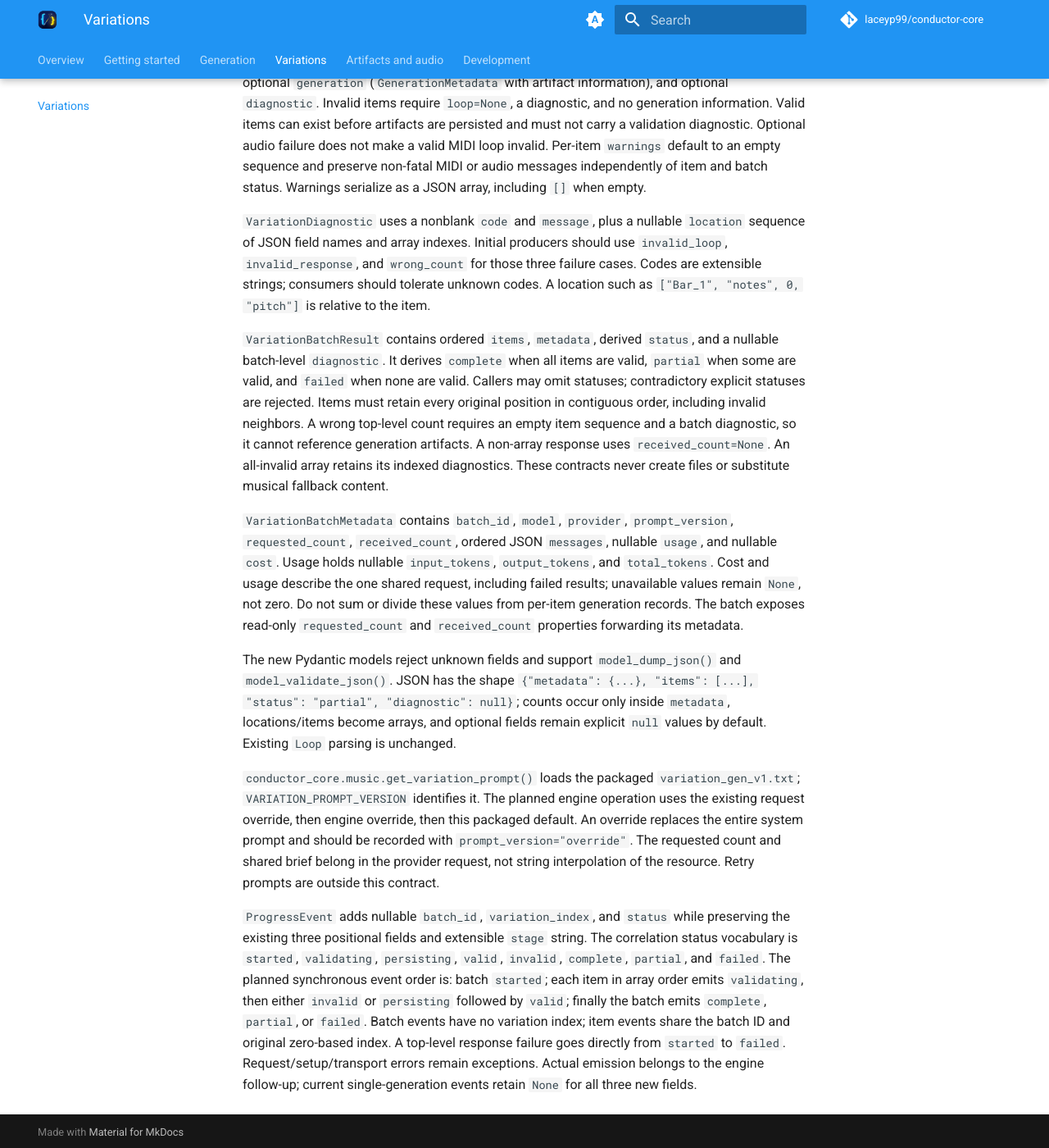
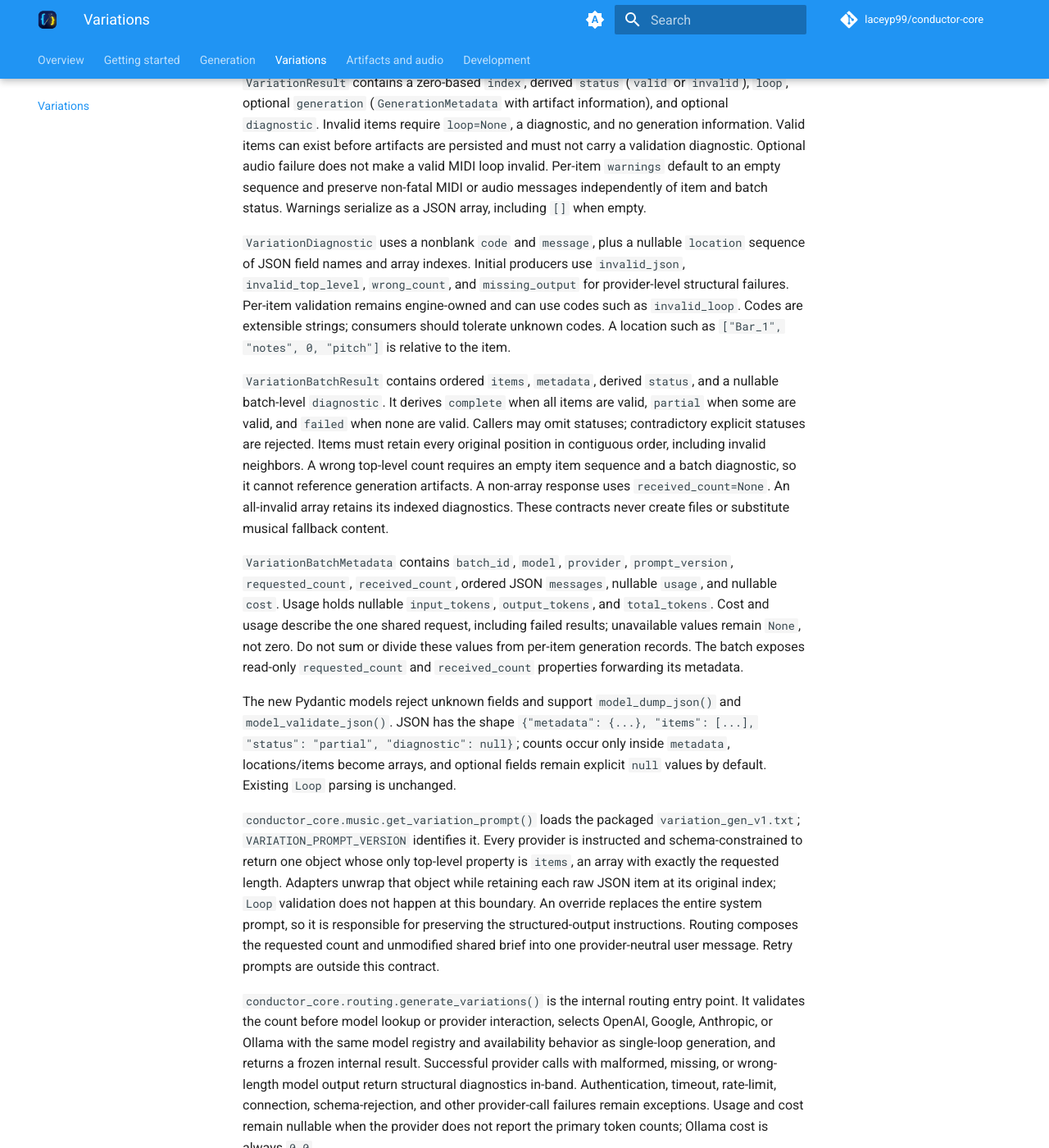
Before and after one commit to laceyp99/conductor-core, an MkDocs documentation site: the page built from docs/variations.md, in a window 1280 px wide and 1400 px high, scrolled down 351 px. Shown: the whole window at 82% size. Built offline with MkDocs 1.6.1 and Material for MkDocs 9.7.7, drawn with Linux system fonts in a browser that asks for light colours; comment, search, counter and statistics services are not loaded; some of the changed text lies outside the part shown.

Commit message:
docs(variations): document provider batch boundary

```diff
--- a/docs/variations.md
+++ b/docs/variations.md
@@ -1,8 +1,9 @@
 # Variation contracts (preparation for batch generation)
 
-Core now exposes variation data contracts and a canonical initial prompt.
-The `generate_variations(request, count=4)` engine operation, provider array
-handling, and batch persistence are follow-up work; they are not available yet.
+Core exposes variation data contracts, a canonical prompt, and lower-level
+provider routing for structured variation batches. The public
+`generate_variations(request, count=4)` engine operation, per-item validation,
+and batch persistence are follow-up work; they are not available yet.
 The planned operation reuses `GenerationRequest` for one shared musical brief.
 `validate_variation_count()` defaults to 4 and accepts only integers from 2 to 8;
 booleans, floats, and strings are rejected without coercion.
@@ -18,9 +19,11 @@ and batch status. Warnings serialize as a JSON array, including `[]` when empty.
 
 `VariationDiagnostic` uses a nonblank `code` and `message`, plus a nullable
 `location` sequence of JSON field names and array indexes. Initial producers
-should use `invalid_loop`, `invalid_response`, and `wrong_count` for those three
-failure cases. Codes are extensible strings; consumers should tolerate unknown
-codes. A location such as `["Bar_1", "notes", 0, "pitch"]` is relative to the item.
+use `invalid_json`, `invalid_top_level`, `wrong_count`, and `missing_output` for
+provider-level structural failures. Per-item validation remains engine-owned and
+can use codes such as `invalid_loop`. Codes are extensible strings; consumers
+should tolerate unknown codes. A location such as
+`["Bar_1", "notes", 0, "pitch"]` is relative to the item.
 
 `VariationBatchResult` contains ordered `items`, `metadata`, derived `status`,
 and a nullable batch-level `diagnostic`. It derives `complete` when all items
@@ -47,12 +50,24 @@ counts occur only inside `metadata`, locations/items become arrays, and optional
 fields remain explicit `null` values by default. Existing `Loop` parsing is unchanged.
 
 `conductor_core.music.get_variation_prompt()` loads the packaged
-`variation_gen_v1.txt`; `VARIATION_PROMPT_VERSION` identifies it. The planned
-engine operation uses the existing request override, then engine override, then
-this packaged default. An override replaces the entire system prompt and should
-be recorded with `prompt_version="override"`. The requested count and shared
-brief belong in the provider request, not string interpolation of the resource.
-Retry prompts are outside this contract.
+`variation_gen_v1.txt`; `VARIATION_PROMPT_VERSION` identifies it. Every provider
+is instructed and schema-constrained to return one object whose only top-level
+property is `items`, an array with exactly the requested length. Adapters unwrap
+that object while retaining each raw JSON item at its original index; `Loop`
+validation does not happen at this boundary. An override replaces the entire
+system prompt, so it is responsible for preserving the structured-output
+instructions. Routing composes the requested count and unmodified shared brief
+into one provider-neutral user message. Retry prompts are outside this contract.
+
+`conductor_core.routing.generate_variations()` is the internal routing entry
+point. It validates the count before model lookup or provider interaction,
+selects OpenAI, Google, Anthropic, or Ollama with the same model registry and
+availability behavior as single-loop generation, and returns a frozen internal
+result. Successful provider calls with malformed, missing, or wrong-length model
+output return structural diagnostics in-band. Authentication, timeout,
+rate-limit, connection, schema-rejection, and other provider-call failures remain
+exceptions. Usage and cost remain nullable when the provider does not report the
+primary token counts; Ollama cost is always `0.0`.
 
 `ProgressEvent` adds nullable `batch_id`, `variation_index`, and `status` while
 preserving the existing three positional fields and extensible `stage` string.
--- a/pyproject.toml
+++ b/pyproject.toml
@@ -4,7 +4,7 @@ build-backend = "setuptools.build_meta"
 
 [project]
 name = "conductor-core"
-version = "0.5.2"
+version = "0.6.0"
 description = "Reusable prompt-to-MIDI loop generation engine for Conductor"
 readme = "README.md"
 requires-python = ">=3.10"
```
Also changed, not shown: CHANGELOG.md (+12 -0 lines), 2 other files.
